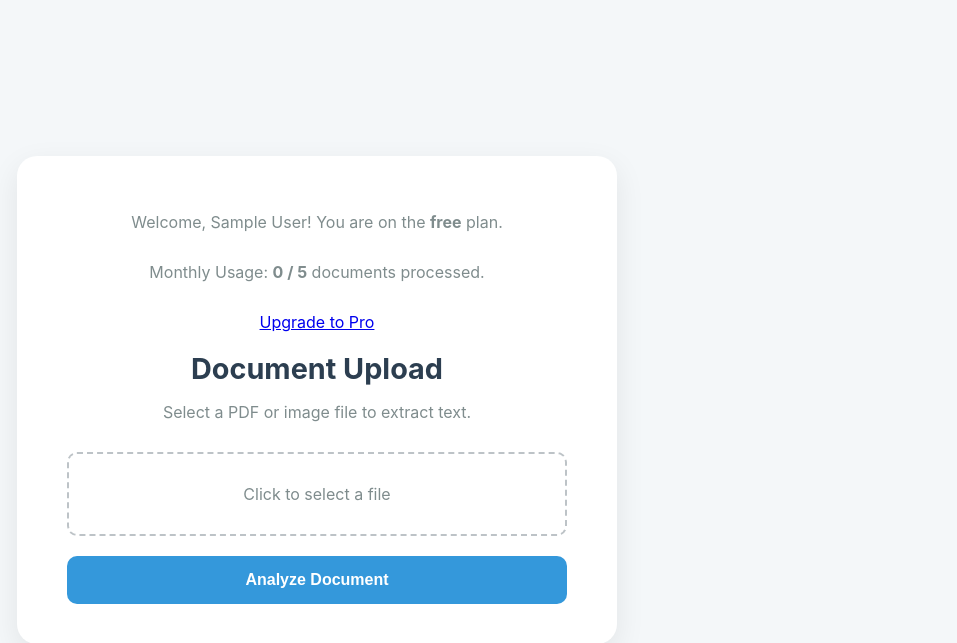
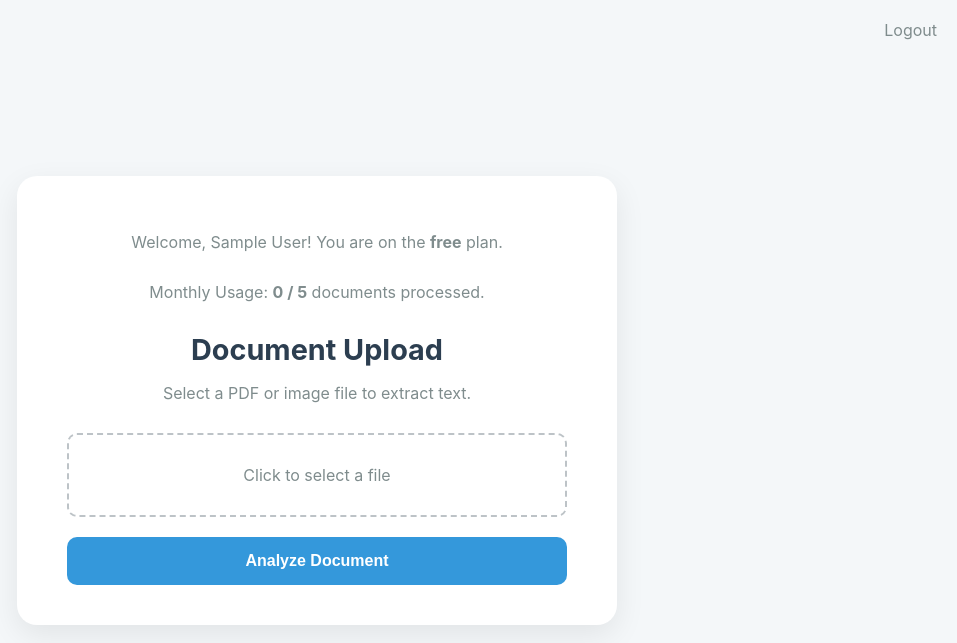
Before and after one commit to fapulito/vercel_textract, a Flask app: page / in a window 1280 px wide. Shown: the top 643 px of the page, without its empty margins (323-1280 px from the left). Run offline with Flask 3, Linux system fonts and the light colour scheme; the visitor is signed in with stand-in values (Sample User, id 1).

Commit message:
Commented Out Upgrade Button | Added Logout button to html files

```diff
--- a/templates/index.html
+++ b/templates/index.html
@@ -119,10 +119,10 @@
                 documents processed.
             </p>
 
-            <!-- Example of how to show the upgrade button -->
+            <!-- Example of how to show the upgrade button
             {% if current_user.tier == 'free' %}
                 <a href="{{ url_for('create_checkout_session') }}">Upgrade to Pro</a>
-            {% endif %}
+            {% endif %} -->
         </div>
 
 
@@ -167,5 +167,9 @@
         });
     </script>
 
+        <div style="position: absolute; top: 20px; right: 20px;">
+            <a href="/logout" style="text-decoration: none; color: #7f8c8d;">Logout</a>
+        </div>
+
 </body>
 </html>
--- a/templates/result.html
+++ b/templates/result.html
@@ -99,5 +99,9 @@
         });
     </script>
 
+        <div style="position: absolute; top: 20px; right: 20px;">
+            <a href="/logout" style="text-decoration: none; color: #7f8c8d;">Logout</a>
+        </div>
+
 </body>
 </html>
--- a/templates/status.html
+++ b/templates/status.html
@@ -55,4 +55,8 @@
         document.addEventListener('DOMContentLoaded', checkStatus);
     </script>
 </body>
+
+        <div style="position: absolute; top: 20px; right: 20px;">
+            <a href="/logout" style="text-decoration: none; color: #7f8c8d;">Logout</a>
+        </div>
 </html>
```
